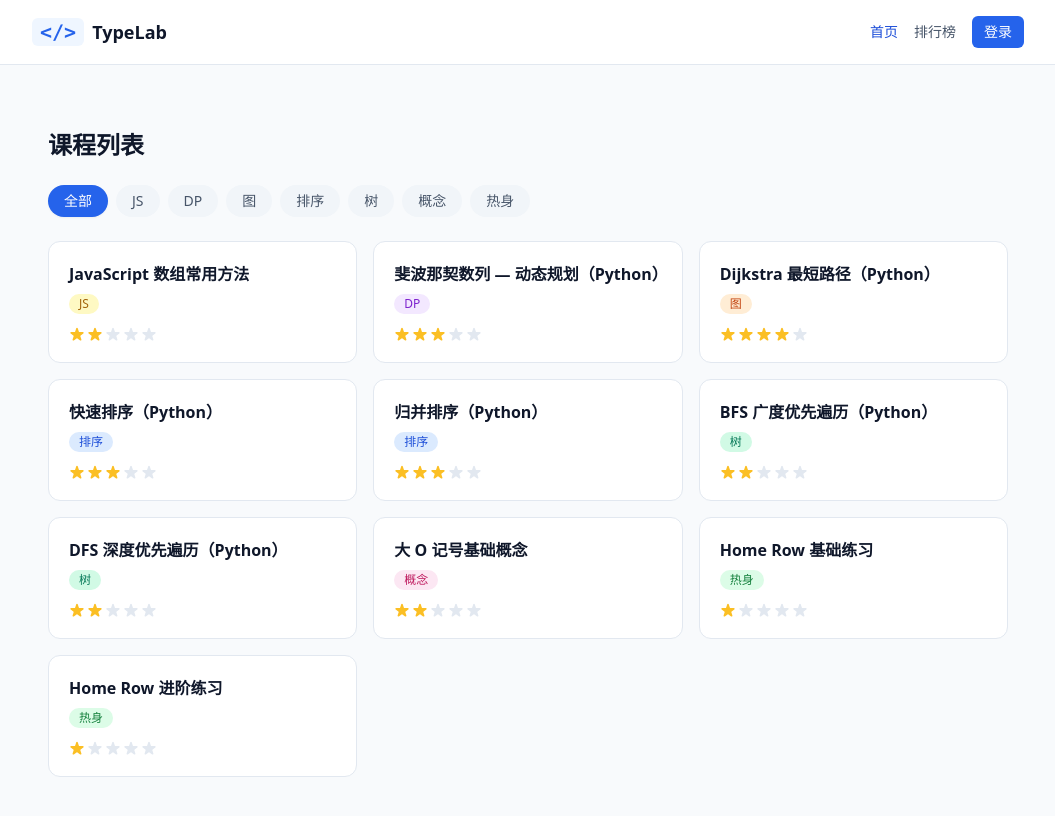
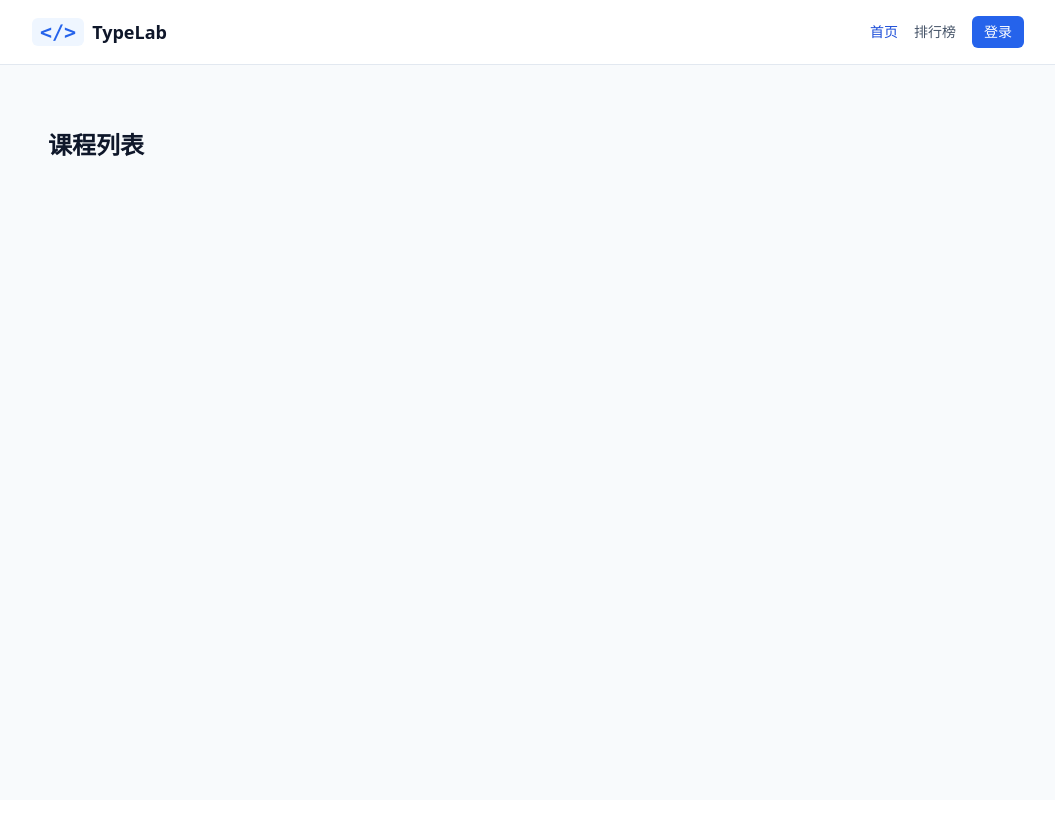
Before and after one commit to Frank-StarsChild/typelab, a Vue app: page / in a window 1280 px wide. Shown: the top 816 px of the page, without its empty margins (112-1167 px from the left). Built offline with nearby package versions, Linux system fonts and the light colour scheme.

Commit message:
Revert "合并：课程选择功能 (T04)"
This reverts commit 2d1eb3c0515f53ec94df820ff6123ab392a4ecde, reversing
changes made to a4025e72ad39a799c564bc96adcfe19f843a7a10.

```diff
--- a/src/components/LessonSelect/LessonCard.vue
+++ b/src/components/LessonSelect/LessonCard.vue
@@ -1,71 +1,5 @@
-<script setup>
-defineProps({
-  lesson: {
-    type: Object,
-    required: true,
-  },
-})
-
-const categoryLabel = {
-  warmup: '热身',
-  sorting: '排序',
-  trees: '树',
-  dp: 'DP',
-  graph: '图',
-  js: 'JS',
-  concepts: '概念',
-}
-
-const categoryColor = {
-  warmup: 'bg-green-100 text-green-700',
-  sorting: 'bg-blue-100 text-blue-700',
-  trees: 'bg-emerald-100 text-emerald-700',
-  dp: 'bg-purple-100 text-purple-700',
-  graph: 'bg-orange-100 text-orange-700',
-  js: 'bg-yellow-100 text-yellow-700',
-  concepts: 'bg-pink-100 text-pink-700',
-}
-
-function getCategoryLabel(category) {
-  return categoryLabel[category] ?? category
-}
-
-function getCategoryColor(category) {
-  return categoryColor[category] ?? 'bg-slate-100 text-slate-700'
-}
-</script>
-
 <template>
-  <RouterLink
-    :to="{ name: 'lesson', params: { id: lesson.id } }"
-    class="group block rounded-xl border border-slate-200 bg-white p-5 transition hover:border-blue-300 hover:shadow-md"
-  >
-    <h3 class="mb-2 text-base font-semibold text-slate-900 group-hover:text-blue-700">
-      {{ lesson.title }}
-    </h3>
-
-    <div class="mb-3 flex items-center gap-2">
-      <span
-        class="inline-block rounded-full px-2.5 py-0.5 text-xs font-medium"
-        :class="getCategoryColor(lesson.category)"
-      >
-        {{ getCategoryLabel(lesson.category) }}
-      </span>
-    </div>
-
-    <div class="flex items-center gap-0.5" :title="`难度 ${lesson.difficulty} / 5`">
-      <svg
-        v-for="n in 5"
-        :key="n"
-        class="h-4 w-4"
-        :class="n <= lesson.difficulty ? 'text-amber-400' : 'text-slate-200'"
-        viewBox="0 0 20 20"
-        fill="currentColor"
-      >
-        <path
-          d="M9.049 2.927c.3-.921 1.603-.921 1.902 0l1.286 3.957a1 1 0 00.95.69h4.162c.969 0 1.371 1.24.588 1.81l-3.37 2.448a1 1 0 00-.364 1.118l1.287 3.957c.3.921-.755 1.688-1.54 1.118l-3.37-2.448a1 1 0 00-1.176 0l-3.37 2.448c-.784.57-1.838-.197-1.539-1.118l1.287-3.957a1 1 0 00-.364-1.118L2.063 9.384c-.783-.57-.38-1.81.588-1.81h4.162a1 1 0 00.95-.69l1.284-3.957z"
-        />
-      </svg>
-    </div>
-  </RouterLink>
+  <div>
+    <!-- LessonCard: 课程卡片占位；后续展示 title、category、difficulty。 -->
+  </div>
 </template>
--- a/src/components/LessonSelect/LessonFilter.vue
+++ b/src/components/LessonSelect/LessonFilter.vue
@@ -1,47 +1,5 @@
-<script setup>
-defineProps({
-  categories: {
-    type: Array,
-    required: true,
-  },
-  activeCategory: {
-    type: String,
-    default: 'all',
-  },
-})
-
-defineEmits(['update:activeCategory'])
-
-function categoryLabel(cat) {
-  const map = {
-    all: '全部',
-    warmup: '热身',
-    sorting: '排序',
-    trees: '树',
-    dp: 'DP',
-    graph: '图',
-    js: 'JS',
-    concepts: '概念',
-  }
-  return map[cat] ?? cat
-}
-</script>
-
 <template>
-  <div class="flex flex-wrap gap-2">
-    <button
-      v-for="cat in categories"
-      :key="cat"
-      type="button"
-      class="rounded-full px-4 py-1.5 text-sm font-medium transition"
-      :class="
-        activeCategory === cat
-          ? 'bg-blue-600 text-white shadow-sm'
-          : 'bg-slate-100 text-slate-600 hover:bg-slate-200 hover:text-slate-800'
-      "
-      @click="$emit('update:activeCategory', cat)"
-    >
-      {{ categoryLabel(cat) }}
-    </button>
+  <div>
+    <!-- LessonFilter: 课程筛选占位；后续按 category、difficulty 过滤。 -->
   </div>
 </template>
--- a/src/components/LessonSelect/LessonList.vue
+++ b/src/components/LessonSelect/LessonList.vue
@@ -1,17 +1,5 @@
-<script setup>
-import LessonCard from './LessonCard.vue'
-
-defineProps({
-  lessons: {
-    type: Array,
-    required: true,
-  },
-})
-</script>
-
 <template>
-  <div v-if="lessons.length > 0" class="grid gap-4 sm:grid-cols-2 lg:grid-cols-3">
-    <LessonCard v-for="lesson in lessons" :key="lesson.id" :lesson="lesson" />
+  <div>
+    <!-- LessonList: 课程列表占位；后续接收课程元数据并渲染 LessonCard。 -->
   </div>
-  <p v-else class="py-12 text-center text-sm text-slate-400">暂无该分类的课程</p>
 </template>
--- a/src/components/LessonSelect/index.vue
+++ b/src/components/LessonSelect/index.vue
@@ -1,31 +1,5 @@
-<script setup>
-import { computed, ref } from 'vue'
-import { lessonMetas } from '@/lessons/index.js'
-import LessonFilter from './LessonFilter.vue'
-import LessonList from './LessonList.vue'
-
-const activeCategory = ref('all')
-
-const categories = ['all', ...new Set(lessonMetas.map((l) => l.category))]
-
-const filteredLessons = computed(() => {
-  if (activeCategory.value === 'all') {
-    return lessonMetas
-  }
-  return lessonMetas.filter((l) => l.category === activeCategory.value)
-})
-</script>
-
 <template>
-  <section>
-    <LessonFilter
-      :categories="categories"
-      :active-category="activeCategory"
-      @update:active-category="activeCategory = $event"
-    />
-
-    <div class="mt-6">
-      <LessonList :lessons="filteredLessons" />
-    </div>
-  </section>
+  <div>
+    <!-- LessonSelect 模块入口占位；课程列表和筛选由后续 T04 实现。 -->
+  </div>
 </template>
--- a/src/lessons/code/js/js-basics.json
+++ /dev/null
@@ -1,10 +0,0 @@
-[
-  {
-    "id": "js-array-methods-01",
-    "title": "JavaScript 数组常用方法",
-    "category": "js",
-    "difficulty": 2,
-    "text": "const numbers = [1, 2, 3, 4, 5];\n\nconst doubled = numbers.map(n => n * 2);\nconst evens = numbers.filter(n => n % 2 === 0);\nconst sum = numbers.reduce((acc, n) => acc + n, 0);\nconst found = numbers.find(n => n > 3);\nconst sorted = [...numbers].sort((a, b) => b - a);",
-    "note": "map、filter、reduce 是函数式编程三大基石，sort 默认按字典序排序。"
-  }
-]
--- a/src/lessons/code/python/dp.json
+++ /dev/null
@@ -1,10 +0,0 @@
-[
-  {
-    "id": "py-fibonacci-01",
-    "title": "斐波那契数列 — 动态规划（Python）",
-    "category": "dp",
-    "difficulty": 3,
-    "text": "def fib_dp(n):\n    if n <= 1:\n        return n\n    dp = [0] * (n + 1)\n    dp[1] = 1\n    for i in range(2, n + 1):\n        dp[i] = dp[i - 1] + dp[i - 2]\n    return dp[n]",
-    "note": "自底向上的 DP 将时间复杂度从 O(2ⁿ) 降至 O(n)，空间复杂度 O(n)。"
-  }
-]
--- a/src/lessons/code/python/graph.json
+++ /dev/null
@@ -1,10 +0,0 @@
-[
-  {
-    "id": "py-dijkstra-01",
-    "title": "Dijkstra 最短路径（Python）",
-    "category": "graph",
-    "difficulty": 4,
-    "text": "import heapq\n\ndef dijkstra(graph, start):\n    distances = {node: float('inf') for node in graph}\n    distances[start] = 0\n    pq = [(0, start)]\n    while pq:\n        cur_dist, cur = heapq.heappop(pq)\n        if cur_dist > distances[cur]:\n            continue\n        for neighbor, weight in graph[cur]:\n            dist = cur_dist + weight\n            if dist < distances[neighbor]:\n                distances[neighbor] = dist\n                heapq.heappush(pq, (dist, neighbor))\n    return distances",
-    "note": "Dijkstra 算法使用优先队列，时间复杂度 O((V+E) log V)，适用于非负权图。"
-  }
-]
--- a/src/lessons/code/python/sorting.json
+++ /dev/null
@@ -1,18 +0,0 @@
-[
-  {
-    "id": "py-quicksort-01",
-    "title": "快速排序（Python）",
-    "category": "sorting",
-    "difficulty": 3,
-    "text": "def quicksort(arr):\n    if len(arr) <= 1:\n        return arr\n    pivot = arr[len(arr) // 2]\n    left = [x for x in arr if x < pivot]\n    middle = [x for x in arr if x == pivot]\n    right = [x for x in arr if x > pivot]\n    return quicksort(left) + middle + quicksort(right)",
-    "note": "平均时间复杂度 O(n log n)，此实现非原地排序，空间复杂度 O(n)。"
-  },
-  {
-    "id": "py-mergesort-01",
-    "title": "归并排序（Python）",
-    "category": "sorting",
-    "difficulty": 3,
-    "text": "def mergesort(arr):\n    if len(arr) <= 1:\n        return arr\n    mid = len(arr) // 2\n    left = mergesort(arr[:mid])\n    right = mergesort(arr[mid:])\n    return merge(left, right)\n\ndef merge(left, right):\n    result = []\n    i = j = 0\n    while i < len(left) and j < len(right):\n        if left[i] <= right[j]:\n            result.append(left[i])\n            i += 1\n        else:\n            result.append(right[j])\n            j += 1\n    result.extend(left[i:])\n    result.extend(right[j:])\n    return result",
-    "note": "归并排序稳定，时间复杂度始终为 O(n log n)，空间复杂度 O(n)。"
-  }
-]
--- a/src/lessons/code/python/trees.json
+++ /dev/null
@@ -1,18 +0,0 @@
-[
-  {
-    "id": "py-bfs-01",
-    "title": "BFS 广度优先遍历（Python）",
-    "category": "trees",
-    "difficulty": 2,
-    "text": "from collections import deque\n\ndef bfs(root):\n    if not root:\n        return []\n    queue = deque([root])\n    result = []\n    while queue:\n        node = queue.popleft()\n        result.append(node.val)\n        if node.left:\n            queue.append(node.left)\n        if node.right:\n            queue.append(node.right)\n    return result",
-    "note": "BFS 使用队列逐层遍历树节点，时间复杂度 O(n)，空间复杂度 O(n)。"
-  },
-  {
-    "id": "py-dfs-01",
-    "title": "DFS 深度优先遍历（Python）",
-    "category": "trees",
-    "difficulty": 2,
-    "text": "def dfs_preorder(root):\n    if not root:\n        return []\n    result = []\n    stack = [root]\n    while stack:\n        node = stack.pop()\n        result.append(node.val)\n        if node.right:\n            stack.append(node.right)\n        if node.left:\n            stack.append(node.left)\n    return result",
-    "note": "DFS 前序遍历使用栈，也可以递归实现。时间复杂度 O(n)，空间复杂度 O(h)。"
-  }
-]
--- a/src/lessons/concepts/complexity.json
+++ /dev/null
@@ -1,10 +0,0 @@
-[
-  {
-    "id": "concept-big-o-01",
-    "title": "大 O 记号基础概念",
-    "category": "concepts",
-    "difficulty": 2,
-    "text": "算法复杂度分析常用大 O 记号表示增长趋势。\nO(1) 常数时间：不随输入规模变化，如数组索引访问。\nO(log n) 对数时间：每次操作将问题规模减半，如二分查找。\nO(n) 线性时间：时间与输入规模成正比，如遍历数组。\nO(n log n) 线性对数时间：如快速排序和归并排序。\nO(n²) 平方时间：如冒泡排序和简单双重循环。",
-    "note": "大 O 记号描述的是算法的最坏情况上界，而非精确的执行时间。"
-  }
-]
--- a/src/lessons/warmup/01-home-row.json
+++ /dev/null
@@ -1,18 +0,0 @@
-[
-  {
-    "id": "warmup-home-row-01",
-    "title": "Home Row 基础练习",
-    "category": "warmup",
-    "difficulty": 1,
-    "text": "asdf jkl; asdf jkl; fjdk sla; dkfj a;sl",
-    "note": "Home Row 是键盘打字的起点，熟练掌握能大幅提升打字速度。"
-  },
-  {
-    "id": "warmup-home-row-02",
-    "title": "Home Row 进阶练习",
-    "category": "warmup",
-    "difficulty": 1,
-    "text": "ask dad; fall lad; sad jak; all fads",
-    "note": "尝试不看键盘，凭肌肉记忆打出这些单词。"
-  }
-]
--- a/src/views/HomeView.vue
+++ b/src/views/HomeView.vue
@@ -1,10 +1,6 @@
-<script setup>
-import LessonSelect from '@/components/LessonSelect/index.vue'
-</script>
-
 <template>
   <section class="mx-auto max-w-5xl px-4 py-8">
-    <h1 class="mb-6 text-2xl font-semibold text-slate-900">课程列表</h1>
-    <LessonSelect />
+    <h1 class="text-2xl font-semibold text-slate-900">课程列表</h1>
+    <!-- TODO: 页面级入口；后续组合 LessonSelect 组件并从 src/lessons/index.js 读取课程元数据。 -->
   </section>
 </template>
```
Also changed, not shown: 1 other file (tests, documents, lock files or other folders).
